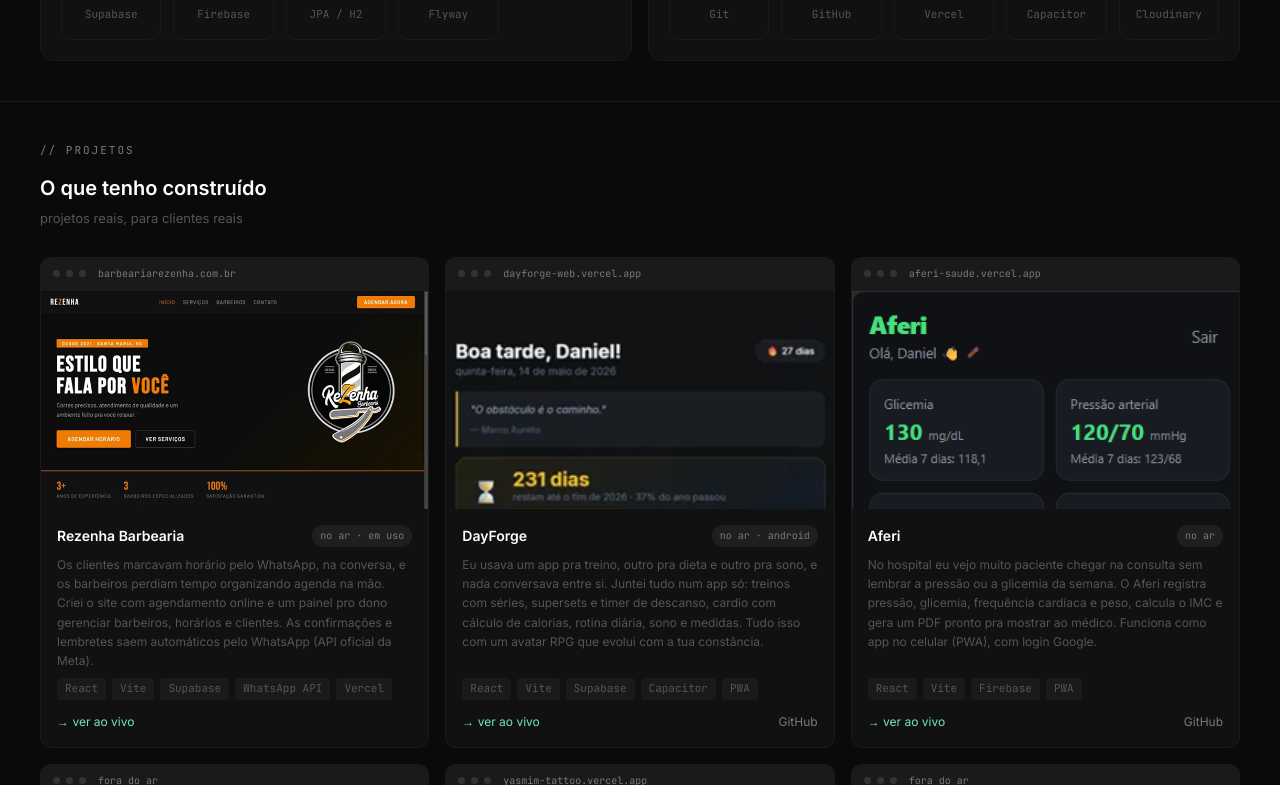
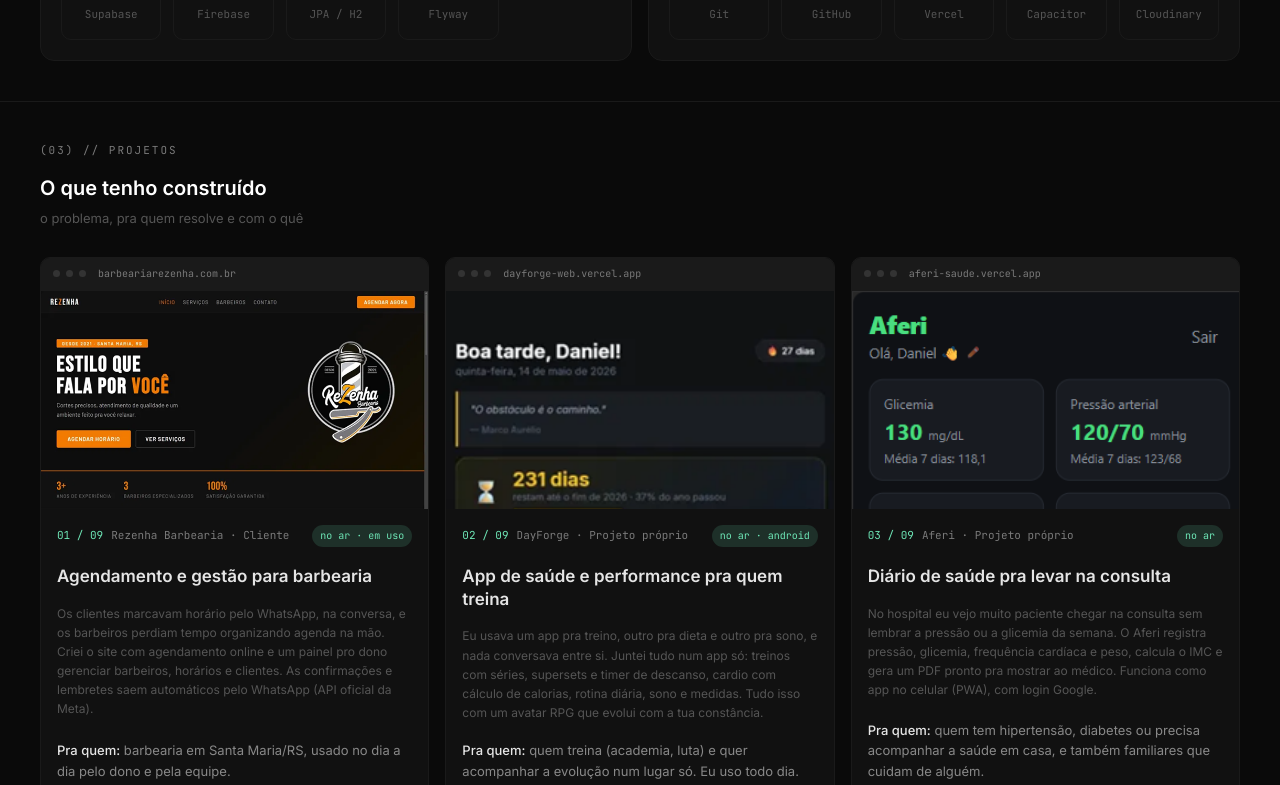
Before and after one commit to daniel-mscs/portfolio, a React (Vite) app: page / in a window 1280 px wide. Shown: the part 2015-2800 px from the top of the page. Built offline with nearby package versions, Linux system fonts and the light colour scheme.

Commit message:
feat: card de projeto com numeração, pra quem e placeholder

```diff
--- a/src/components/Projects.jsx
+++ b/src/components/Projects.jsx
@@ -130,14 +130,20 @@ const PROJECTS = [
   },
 ]
 
-function ProjectCard({ project, index }) {
+function statusClass(status) {
+  if (status.startsWith('no ar')) return styles.statusLive
+  if (status.startsWith('em ')) return styles.statusBuild
+  return styles.statusDemo
+}
+
+function ProjectCard({ project, index, total }) {
   const [ref, visible] = useScrollReveal(0.1)
+  const num = String(index + 1).padStart(2, '0')
 
   return (
     <div
       ref={ref}
-      className={`${styles.card} ${project.featured ? styles.featured : ''} reveal ${visible ? 'visible' : ''}`}
-      style={{ transitionDelay: `${index * 120}ms` }}
+      className={`${styles.card} reveal ${visible ? 'visible' : ''}`}
     >
       <div className={styles.browserBar}>
         <span className={styles.browserDot} />
@@ -147,34 +153,35 @@ function ProjectCard({ project, index }) {
       </div>
 
       <div className={styles.imageWrap}>
-        <img src={project.image} alt={project.name} className={styles.image} />
-        <div className={styles.overlay}>
-          {project.live && (
-            <a href={project.live} target="_blank" rel="noopener noreferrer" className={styles.overlayBtn}>
-              Ver ao vivo
-            </a>
-          )}
-          {project.code && (
-            <a href={project.code} target="_blank" rel="noopener noreferrer" className={styles.overlayBtnOutline}>
-              Ver código
-            </a>
-          )}
-        </div>
+        {project.image ? (
+          <img src={project.image} alt={project.name} className={styles.image} />
+        ) : (
+          <div className={styles.placeholder}>
+            <span>{'</>'}</span>
+            <p>{project.name}</p>
+          </div>
+        )}
       </div>
 
       <div className={styles.cardBody}>
-        <div className={styles.cardTop}>
-          <div className={styles.name}>{project.name}</div>
-          <span className={`${styles.status} ${project.status === 'em produção' ? styles.statusLive : styles.statusDemo}`}>
+        <div className={styles.metaLine}>
+          <span className={styles.idx}>{num} / {String(total).padStart(2, '0')}</span>
+          <span className={styles.kind}>{project.name} · {project.kind}</span>
+          <span className={`${styles.status} ${statusClass(project.status)}`}>
             {project.status}
           </span>
         </div>
-        <div className={styles.cardDesc}>{project.desc}</div>
+
+        <h3 className={styles.headline}>{project.title}</h3>
+        <p className={styles.cardDesc}>{project.desc}</p>
+        <p className={styles.forWho}><strong>Pra quem:</strong> {project.forWho}</p>
+
         <div className={styles.tags}>
           {project.tags.map((t) => (
             <span key={t} className={styles.tag}>{t}</span>
           ))}
         </div>
+
         <div className={styles.cardLinks}>
           {project.live && (
             <a href={project.live} target="_blank" rel="noopener noreferrer" className={styles.link}>
@@ -185,6 +192,9 @@ function ProjectCard({ project, index }) {
             <a href={project.code} target="_blank" rel="noopener noreferrer" className={styles.linkGhost}>
               GitHub
             </a>
+          )}
+          {!project.live && !project.code && (
+            <span className={styles.soon}>em breve</span>
           )}
         </div>
       </div>
@@ -198,14 +208,14 @@ export default function Projects() {
   return (
     <section className={styles.projects} id="projetos">
       <div ref={ref} className={`reveal ${visible ? 'visible' : ''}`}>
-        <p className={styles.label}>// projetos</p>
+        <p className={styles.label}>(03) // projetos</p>
         <h2 className={styles.title}>O que tenho construído</h2>
-        <p className={styles.desc}>projetos reais, para clientes reais</p>
+        <p className={styles.desc}>o problema, pra quem resolve e com o quê</p>
       </div>
 
       <div className={styles.grid}>
         {PROJECTS.map((p, i) => (
-          <ProjectCard key={p.name} project={p} index={i} />
+          <ProjectCard key={p.name} project={p} index={i} total={PROJECTS.length} />
         ))}
       </div>
     </section>
--- a/src/components/Projects.module.css
+++ b/src/components/Projects.module.css
@@ -278,3 +278,57 @@
     display: none;
   }
 }
+
+.projects { scroll-margin-top: 80px; }
+
+.placeholder {
+  aspect-ratio: 16 / 10;
+  display: flex;
+  flex-direction: column;
+  align-items: center;
+  justify-content: center;
+  gap: 8px;
+  background:
+    radial-gradient(circle at 30% 30%, rgba(110, 231, 183, 0.12), transparent 60%),
+    var(--bg-hover);
+  font-family: var(--font-mono);
+}
+.placeholder span { font-size: 32px; color: var(--accent); }
+.placeholder p { font-size: 13px; color: var(--text-secondary); }
+
+.metaLine {
+  display: flex;
+  flex-wrap: wrap;
+  align-items: center;
+  gap: 8px;
+  margin-bottom: 10px;
+  font-family: var(--font-mono);
+  font-size: 11px;
+}
+.idx { color: var(--accent); }
+.kind { color: var(--text-faint); flex: 1; }
+
+.headline {
+  font-size: 17px;
+  font-weight: 600;
+  line-height: 1.35;
+  margin-bottom: 8px;
+}
+
+.forWho {
+  font-size: 13px;
+  color: var(--text-secondary);
+  margin: 10px 0 14px;
+}
+.forWho strong { color: var(--text-primary); font-weight: 500; }
+
+.statusBuild {
+  color: #F5A623;
+  border-color: rgba(245, 166, 35, 0.4);
+}
+
+.soon {
+  font-family: var(--font-mono);
+  font-size: 12px;
+  color: var(--text-faint);
+}
```
